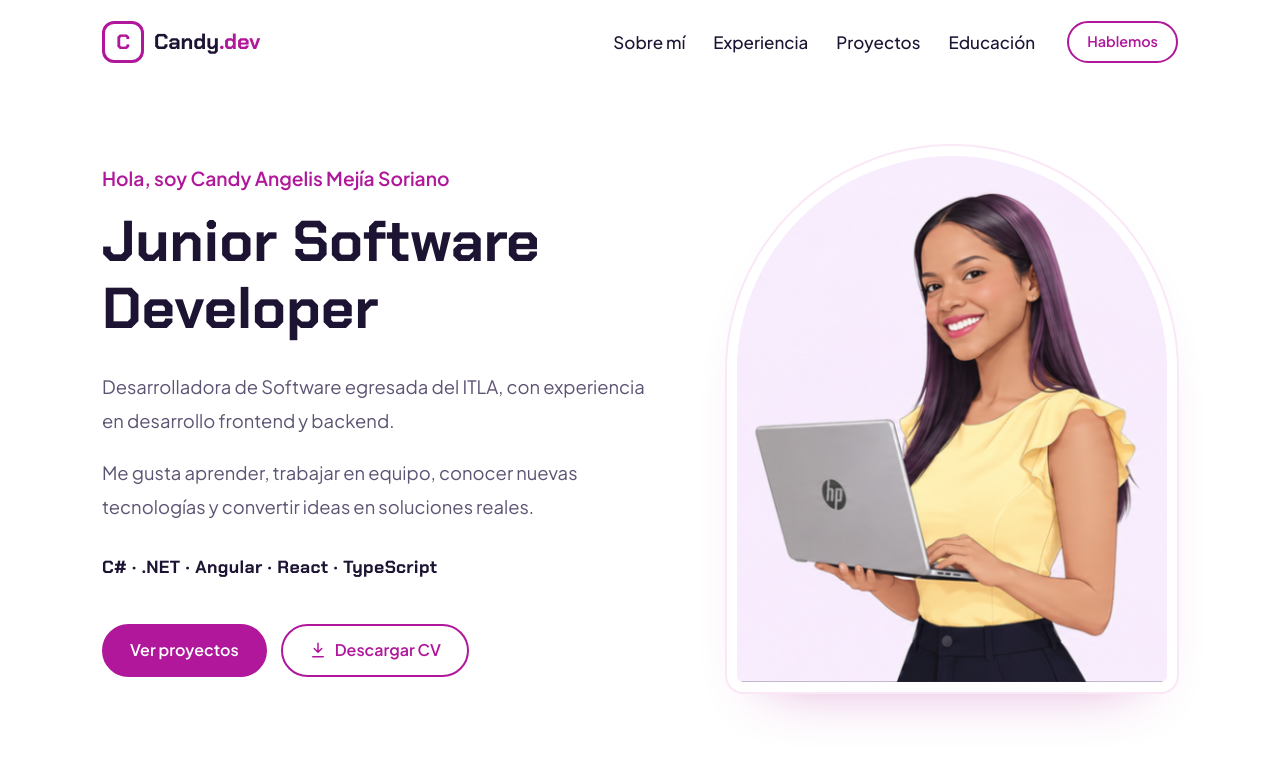
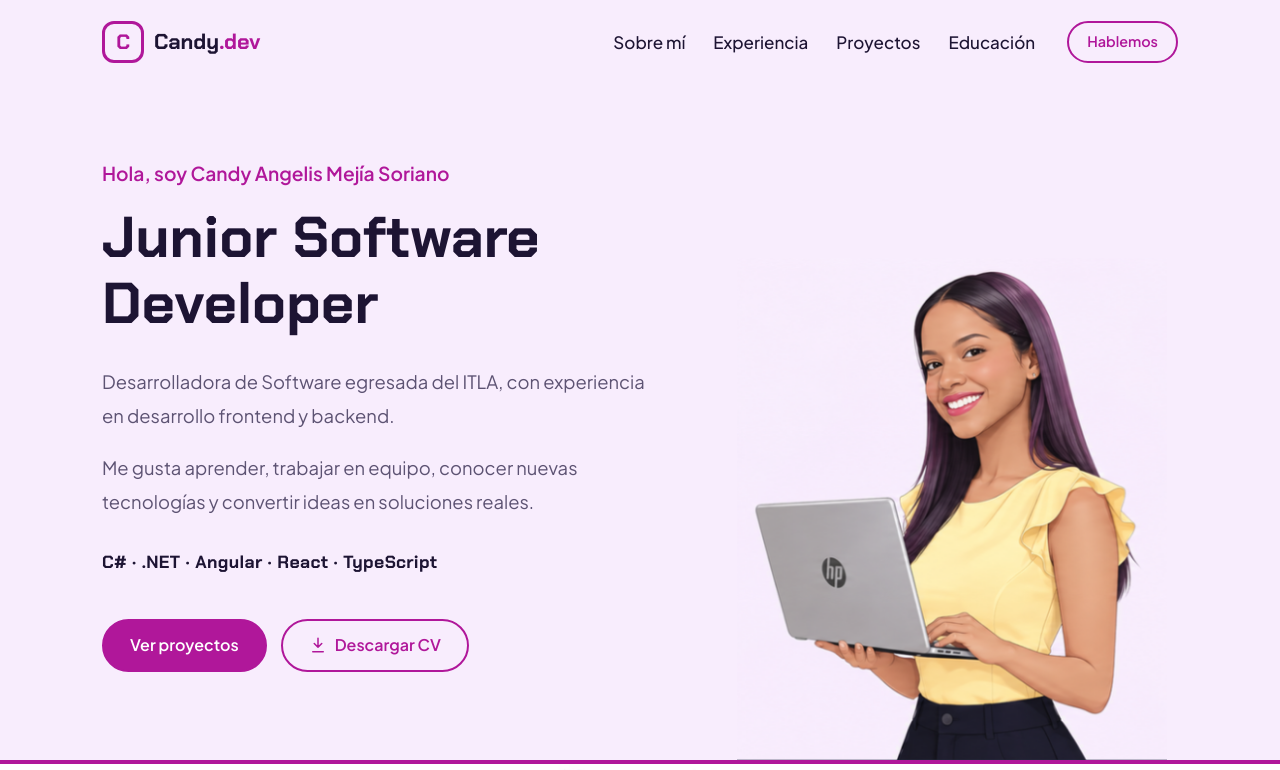
Before and after one commit to Angelismejia/candy-dev-portfolio, a React (Vite) app: page / in a window 1280 px wide. Shown: the top 770 px of the page. Built offline with nearby package versions, Linux system fonts and the light colour scheme.

Commit message:
feat: Remove caricature frame, lavender hero background and purple divider

```diff
--- a/src/presentation/components/Navbar.module.css
+++ b/src/presentation/components/Navbar.module.css
@@ -3,11 +3,13 @@
   top: 0;
   z-index: 50;
   height: var(--nav-height);
-  background-color: var(--white);
-  transition: box-shadow 0.3s ease;
+  /* arriba del todo se funde con el fondo lavanda de Inicio */
+  background-color: var(--hero-bg);
+  transition: box-shadow 0.3s ease, background-color 0.3s ease;
 }
 
 .scrolled {
+  background-color: var(--white);
   box-shadow: 0 1px 0 var(--border), 0 8px 24px rgba(40, 20, 70, 0.06);
 }
 
--- a/src/presentation/sections/Hero.module.css
+++ b/src/presentation/sections/Hero.module.css
@@ -1,5 +1,9 @@
 .hero {
-  padding-block: clamp(32px, 6vw, 72px) clamp(64px, 9vw, 112px);
+  padding-top: clamp(32px, 6vw, 72px);
+  /* mismo lavanda que el fondo de la caricatura */
+  background-color: var(--hero-bg);
+  /* línea morada que divide la sección */
+  border-bottom: 4px solid var(--brand);
 }
 
 .grid {
@@ -10,20 +14,16 @@
 }
 
 /* ---------- Caricatura ---------- */
-/* Marco en forma de arco con el mismo lavanda del fondo de la imagen */
+/* Sin marco: la imagen se apoya directo sobre la línea morada */
 .visual {
+  align-self: end;
   justify-self: center;
   width: 100%;
   max-width: 430px;
-  overflow: hidden;
-  border-radius: 999px 999px 32px 32px;
-  background-color: #f8edfd;
-  box-shadow: 0 0 0 10px var(--white), 0 0 0 12px var(--brand-soft), 0 30px 60px -30px rgba(176, 23, 154, 0.45);
 }
 
 .photo {
   width: 100%;
-  padding-top: 24px;
 }
 
 .initials {
@@ -36,6 +36,10 @@
 }
 
 /* ---------- Texto ---------- */
+.content {
+  padding-bottom: clamp(48px, 7vw, 88px);
+}
+
 .hello {
   margin-bottom: 14px;
   font-size: clamp(1.05rem, 1rem + 0.3vw, 1.2rem);
@@ -90,9 +94,11 @@
     justify-content: center;
   }
 
-  /* En celular la caricatura va arriba del texto */
+  .content {
+    padding-bottom: 0;
+  }
+
   .visual {
-    order: -1;
     max-width: 300px;
   }
 }
--- a/src/presentation/styles/global.css
+++ b/src/presentation/styles/global.css
@@ -6,6 +6,7 @@
   --brand-dark: #8a1279;
   --brand-soft: #fbe8f7;
   --lavender: #f4ecfb;
+  --hero-bg: #f8edfd;
   --sun: #ffe08a;
   --ink: #1d1433;
   --ink-soft: #2b2145;
```
